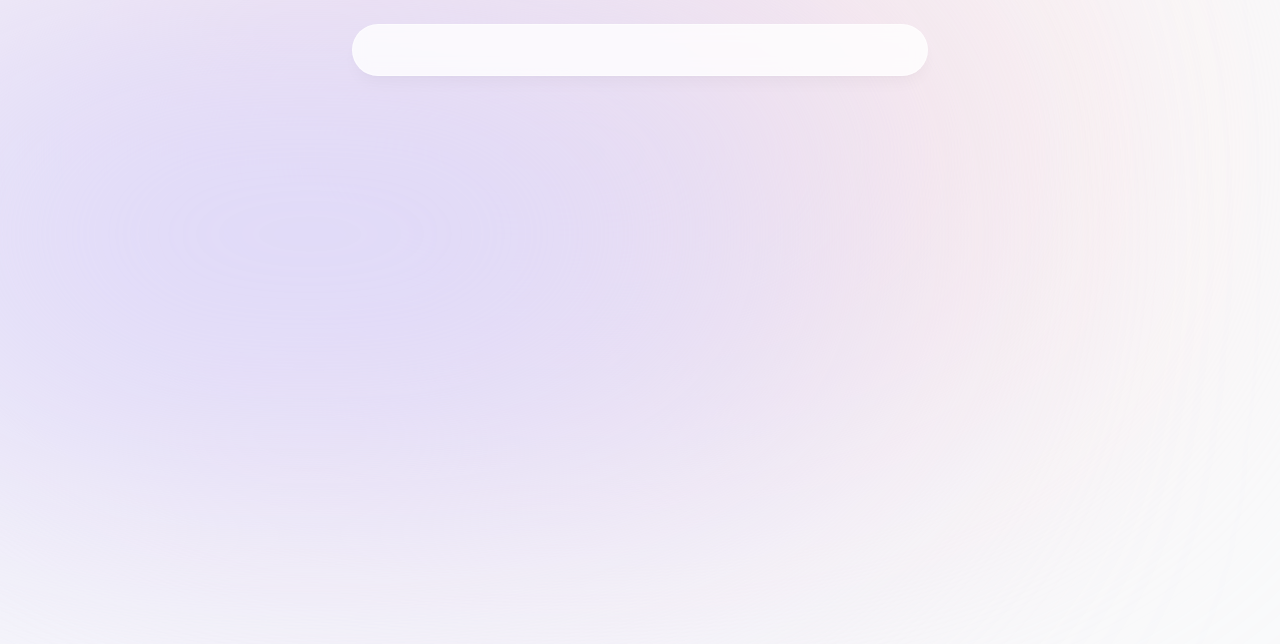
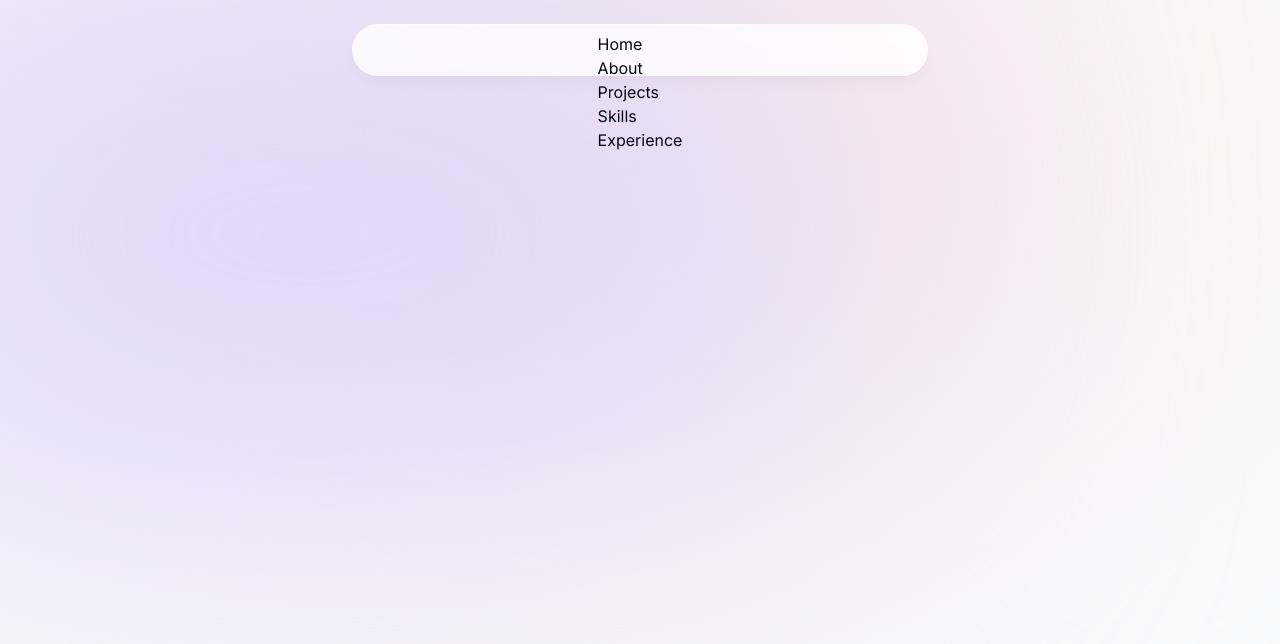
Before and after one commit to JasonMac123/NewPortfolio, a Next.js app: page / in a window 1280 px wide. Shown: the top 644 px of the page. Built offline with nearby package versions, Linux system fonts and the light colour scheme.

Commit message:
Iterates over links and adds redirection to portfolio section

```diff
--- a/components/Header.tsx
+++ b/components/Header.tsx
@@ -1,27 +1,28 @@
 "use client";
 
 import { motion } from "framer-motion";
+import Link from "next/link";
 
 export const links = [
   {
     name: "Home",
-    hash: "#home",
+    section: "#home",
   },
   {
     name: "About",
-    hash: "#about",
+    section: "#about",
   },
   {
     name: "Projects",
-    hash: "#projects",
+    section: "#projects",
   },
   {
     name: "Skills",
-    hash: "#skills",
+    section: "#skills",
   },
   {
     name: "Experience",
-    hash: "#experience",
+    section: "#experience",
   },
 ];
 
@@ -34,7 +35,13 @@ const Header = () => {
         animate={{ y: 0, x: "-50%", opacity: 1 }}
       ></motion.div>
       <nav className="fixed top-[0.15rem] left-1/2 h-12 -translate-x-1/2 py-2 sm:top-[2rem] sm:h-[initial] sm:py-0">
-        <ul></ul>
+        <ul>
+          {links.map((link) => (
+            <li key={link.section}>
+              <Link href={link.section}>{link.name}</Link>
+            </li>
+          ))}
+        </ul>
       </nav>
     </header>
   );
```
